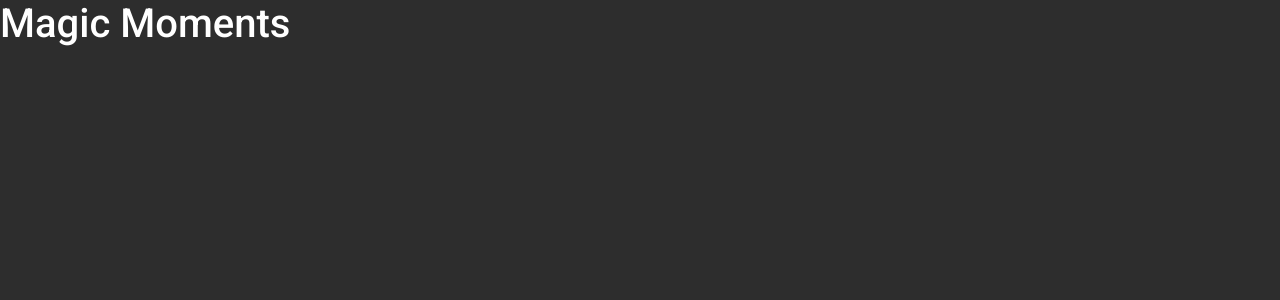
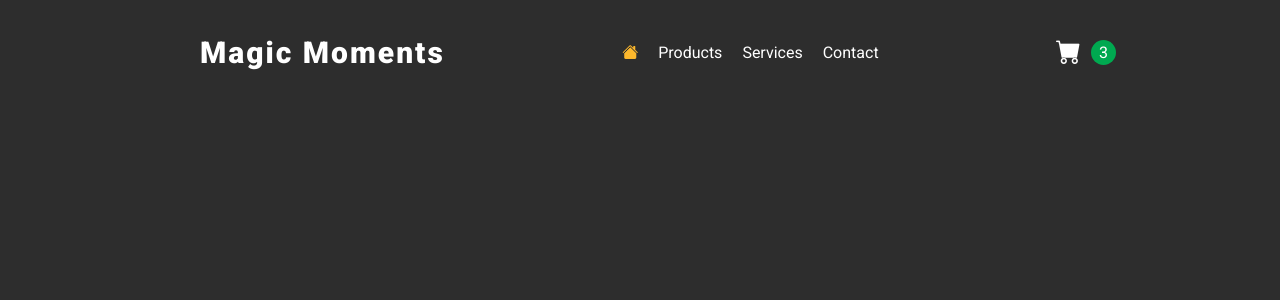
Before and after one commit to Ghostproduccer/magic-moments, a Vue app in the folder frontend/: page / in a window 1280 px wide. Shown: the top 300 px of the page. Built offline with nearby package versions, Linux system fonts and the light colour scheme.

Commit message:
header and navigation

```diff
--- a/frontend/src/App.vue
+++ b/frontend/src/App.vue
@@ -1,7 +1,9 @@
-<script setup></script>
+<script setup>
+import HeaderComponent from './components/HeaderComponent.vue'
+</script>
 
 <template>
-  <h1>Magic Moments</h1>
+  <HeaderComponent />
 </template>
 
 <style scoped></style>
--- a/frontend/src/assets/main.css
+++ b/frontend/src/assets/main.css
@@ -33,6 +33,7 @@ body::-webkit-scrollbar {
 }
 
 a {
+  color: #ffffff;
   text-decoration: none;
   cursor: pointer;
 }
--- /dev/null
+++ b/frontend/src/components/CartComponent.vue
@@ -0,0 +1,37 @@
+<script setup></script>
+
+<template>
+    <div class="cart-btn">
+        <RouterLink to="/cart" class="cart"><i class="bi bi-cart-fill"></i></RouterLink>
+        <span class="count">3</span>
+    </div>
+</template>
+
+<style scoped>
+    .cart-btn {
+        display: flex;
+        font-size: 25px;
+        align-items: center;
+        gap: 10px;
+        transition: 0.5s;
+        color: #ffffff;
+    }
+
+    .cart {
+        font-size: 25px;
+        color: #ffffff;
+    }
+
+    .count {
+        font-size: 1rem;
+        color: #ffffff;
+        width: 25px;
+        height: 25px;
+        padding: 5px;
+        border-radius: 50%;
+        background: #00a950;
+        display: inline-flex;
+        justify-content: center;
+        align-items: center;
+    }
+</style>
--- /dev/null
+++ b/frontend/src/components/HeaderComponent.vue
@@ -0,0 +1,91 @@
+<script setup>
+import { navsData } from '@/data/data'
+import { ref } from 'vue'
+import CartComponent from './CartComponent.vue';
+
+const navs = ref(navsData)
+
+const handleNavActive = (id) => {
+  navs.value.map((nav) => {
+    nav.active = false
+    if (nav.id === id) nav.active = true
+    return nav
+  })
+}
+</script>
+
+<template>
+  <header id="home">
+    <RouterLink to="/" class="logo">Magic Moments</RouterLink>
+    <ul class="nav">
+      <li v-for="nav in navs" :key="nav.id">
+        <RouterLink to="/" v-if="nav.name === 'Home'" :class="{ active: nav.active }" @click="handleNavActive(nav.id)">
+          <i class="bi bi-house-fill"></i>
+        </RouterLink>
+        <RouterLink v-else to="/" :class="{ active: nav.active }" @click="handleNavActive(nav.id)">{{ nav.name }}
+        </RouterLink>
+      </li>
+    </ul>
+    <div class="features">
+      <CartComponent />
+    </div>
+  </header>
+</template>
+
+<style scoped>
+header {
+  position: relative;
+  width: 95%;
+  display: flex;
+  justify-content: space-between;
+  align-items: center;
+  padding: 30px 100px 30px 200px;
+  z-index: 1100;
+}
+
+.logo {
+  font-size: 30px;
+  color: #fff;
+  letter-spacing: 2px;
+  font-weight: 800;
+}
+
+.nav {
+  display: flex;
+}
+
+.nav li {
+  list-style: none;
+  margin: 0 10px;
+}
+
+nav li a {
+  color: #ffffff;
+  text-decoration: none;
+  font-weight: 600;
+  letter-spacing: 2px;
+  cursor: pointer;
+  transition: 0.3s;
+}
+
+.nav li:hover a,
+.nav li a.active {
+  color: var(--primary);
+}
+
+.features {
+  display: flex;
+
+  gap: 10px;
+}
+
+@media (max-width: 768px) {
+  header {
+    padding: 10px 50px;
+  }
+
+  .nav {
+    display: none;
+  }
+}
+</style>
--- /dev/null
+++ b/frontend/src/data/data.js
@@ -0,0 +1,26 @@
+export const navsData = [
+  {
+    id: 1,
+    name: 'Home',
+    link: 'home',
+    active: true
+  },
+  {
+    id: 2,
+    name: 'Products',
+    link: 'products',
+    active: false
+  },
+  {
+    id: 3,
+    name: 'Services',
+    link: 'services',
+    active: false
+  },
+  {
+    id: 4,
+    name: 'Contact',
+    link: 'contact',
+    active: false
+  }
+]
--- a/frontend/src/main.js
+++ b/frontend/src/main.js
@@ -7,10 +7,10 @@ import './assets/main.css'
 
 import { createApp } from 'vue'
 import App from './App.vue'
-// import router from './router'
+import router from './router'
 
 const app = createApp(App)
 
-// app.use(router)
+app.use(router)
 
 app.mount('#app')
--- a/frontend/src/router/index.js
+++ b/frontend/src/router/index.js
@@ -1,23 +1,23 @@
-// import { createRouter, createWebHistory } from 'vue-router'
-// import HomeView from '../views/HomeView.vue'
+import { createRouter, createWebHistory } from 'vue-router'
+import HomeView from '../views/HomeView.vue'
 
-// const router = createRouter({
-//   history: createWebHistory(import.meta.env.BASE_URL),
-//   routes: [
-//     {
-//       path: '/',
-//       name: 'home',
-//       component: HomeView
-//     },
-//     {
-//       path: '/about',
-//       name: 'about',
-//       // route level code-splitting
-//       // this generates a separate chunk (About.[hash].js) for this route
-//       // which is lazy-loaded when the route is visited.
-//       component: () => import('../views/AboutView.vue')
-//     }
-//   ]
-// })
+const router = createRouter({
+  history: createWebHistory(import.meta.env.BASE_URL),
+  routes: [
+    {
+      path: '/',
+      name: 'home',
+      component: HomeView
+    }
+    // {
+    //   path: '/about',
+    //   name: 'about',
+    //   // route level code-splitting
+    //   // this generates a separate chunk (About.[hash].js) for this route
+    //   // which is lazy-loaded when the route is visited.
+    //   component: () => import('../views/AboutView.vue')
+    // }
+  ]
+})
 
-// export default router
+export default router
--- /dev/null
+++ b/frontend/src/views/HomeView.vue
@@ -0,0 +1,7 @@
+<script setup></script>
+
+<template>
+  <div></div>
+</template>
+
+<style scoped></style>
```
